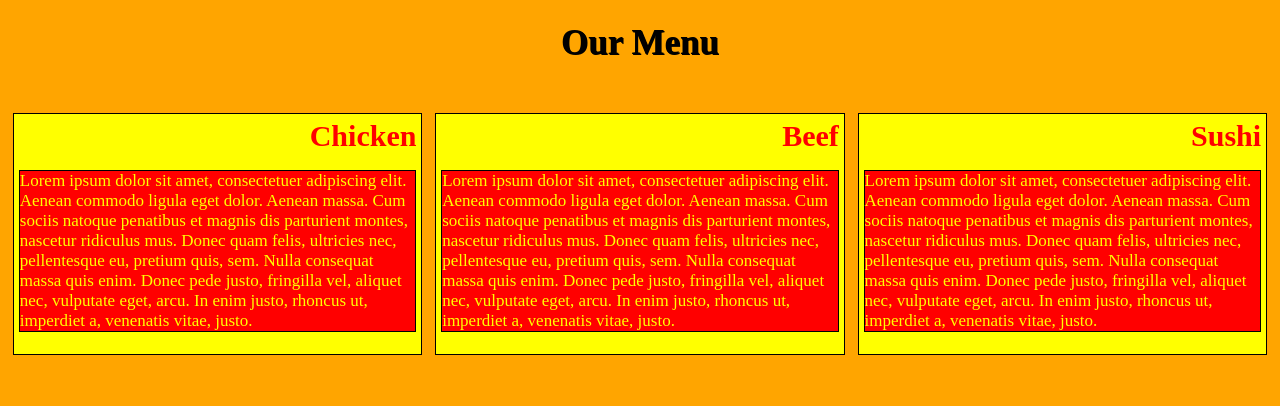
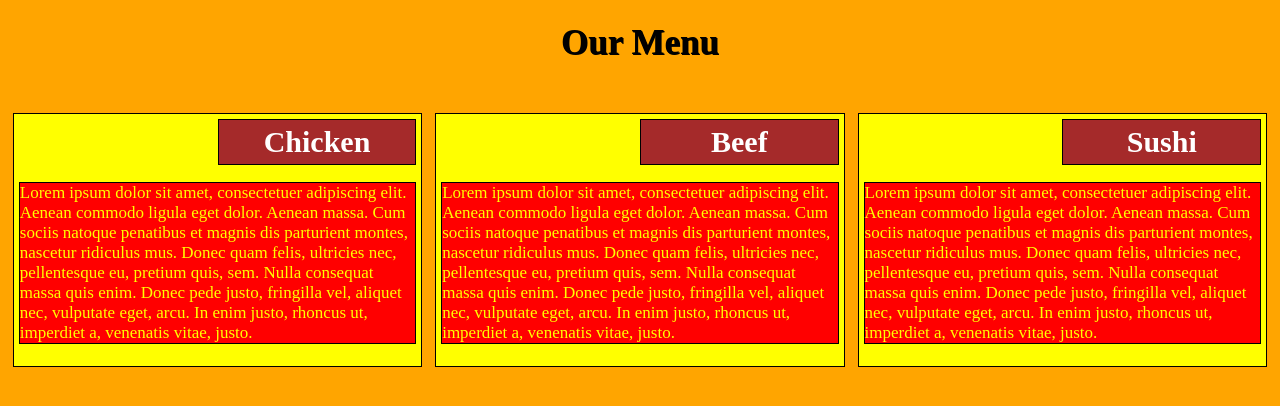
Before and after one commit to PranavDS-03/CourseraWebDev, a plain HTML site: page Module2/index.html in a window 1280 px wide. Drawn offline with Linux system fonts and the light colour scheme.

Commit message:
Updated Food Headings Style

```diff
--- a/Module2/index.html
+++ b/Module2/index.html
@@ -6,9 +6,9 @@
 <link rel="stylesheet" href="module2.css">
 <body>
 <h1>Our Menu</h1>
-<span class= "topic" id="t1" >Chicken<p> Lorem ipsum dolor sit amet, consectetuer adipiscing elit. Aenean commodo ligula eget dolor. Aenean massa. Cum sociis natoque penatibus et magnis dis parturient montes, nascetur ridiculus mus. Donec quam felis, ultricies nec, pellentesque eu, pretium quis, sem. Nulla consequat massa quis enim. Donec pede justo, fringilla vel, aliquet nec, vulputate eget, arcu. In enim justo, rhoncus ut, imperdiet a, venenatis vitae, justo.</p></span>
-<span class = "topic" id="t2">Beef<p>Lorem ipsum dolor sit amet, consectetuer adipiscing elit. Aenean commodo ligula eget dolor. Aenean massa. Cum sociis natoque penatibus et magnis dis parturient montes, nascetur ridiculus mus. Donec quam felis, ultricies nec, pellentesque eu, pretium quis, sem. Nulla consequat massa quis enim. Donec pede justo, fringilla vel, aliquet nec, vulputate eget, arcu. In enim justo, rhoncus ut, imperdiet a, venenatis vitae, justo.</p></span>
-<span class = "topic" id="t3">Sushi<p>Lorem ipsum dolor sit amet, consectetuer adipiscing elit. Aenean commodo ligula eget dolor. Aenean massa. Cum sociis natoque penatibus et magnis dis parturient montes, nascetur ridiculus mus. Donec quam felis, ultricies nec, pellentesque eu, pretium quis, sem. Nulla consequat massa quis enim. Donec pede justo, fringilla vel, aliquet nec, vulputate eget, arcu. In enim justo, rhoncus ut, imperdiet a, venenatis vitae, justo.</p></span>
+<span class= "topic" id="t1" ><div>Chicken</div><p> Lorem ipsum dolor sit amet, consectetuer adipiscing elit. Aenean commodo ligula eget dolor. Aenean massa. Cum sociis natoque penatibus et magnis dis parturient montes, nascetur ridiculus mus. Donec quam felis, ultricies nec, pellentesque eu, pretium quis, sem. Nulla consequat massa quis enim. Donec pede justo, fringilla vel, aliquet nec, vulputate eget, arcu. In enim justo, rhoncus ut, imperdiet a, venenatis vitae, justo.</p></span>
+<span class = "topic" id="t2"><div>Beef</div><p>Lorem ipsum dolor sit amet, consectetuer adipiscing elit. Aenean commodo ligula eget dolor. Aenean massa. Cum sociis natoque penatibus et magnis dis parturient montes, nascetur ridiculus mus. Donec quam felis, ultricies nec, pellentesque eu, pretium quis, sem. Nulla consequat massa quis enim. Donec pede justo, fringilla vel, aliquet nec, vulputate eget, arcu. In enim justo, rhoncus ut, imperdiet a, venenatis vitae, justo.</p></span>
+<span class = "topic" id="t3"><div>Sushi</div><p>Lorem ipsum dolor sit amet, consectetuer adipiscing elit. Aenean commodo ligula eget dolor. Aenean massa. Cum sociis natoque penatibus et magnis dis parturient montes, nascetur ridiculus mus. Donec quam felis, ultricies nec, pellentesque eu, pretium quis, sem. Nulla consequat massa quis enim. Donec pede justo, fringilla vel, aliquet nec, vulputate eget, arcu. In enim justo, rhoncus ut, imperdiet a, venenatis vitae, justo.</p></span>
 
 </body>
 </html>
--- a/Module2/module2.css
+++ b/Module2/module2.css
@@ -44,8 +44,8 @@ h1 {
 		width: 98%;
 	}
 }
+
 .topic {
-	text-align: right;
 	font-size: 30px;
 	color: red;
 	border: black 1px solid;
@@ -75,3 +75,13 @@ p{
 	border: 1px solid black;
 	background-color: red;
 }
+div{
+	border: 1px solid black;
+	text-align: center;
+	padding: 5px;
+	width:50%;
+	position: relative;
+	left: 50%;
+	background-color: brown;
+	color:white;
+}
```
